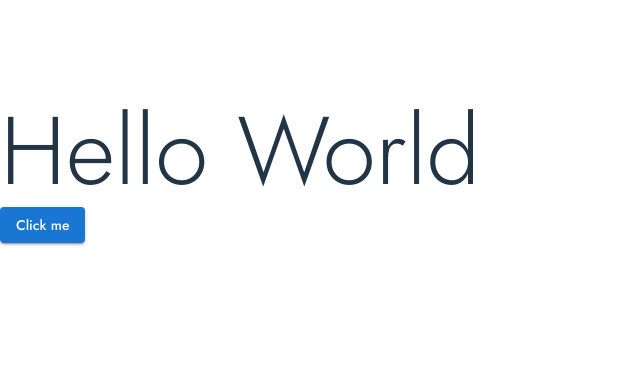
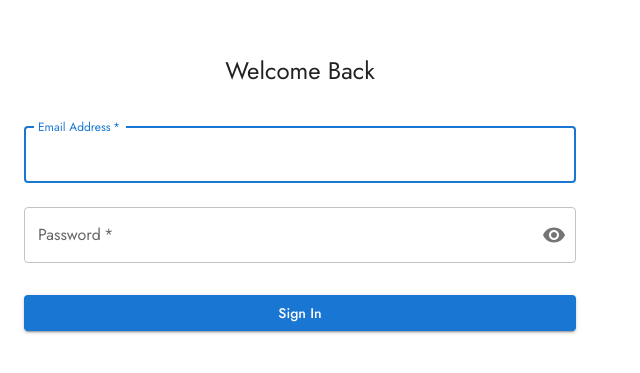
Before and after one commit to Asymptoads/MediQ, a React (Vite) app in the folder frontend/: page /login in a window 1280 px wide. Shown: the part 231-604 px from the top of the page, without its empty margins (0-640 px from the left). Built offline with nearby package versions, Linux system fonts and the light colour scheme.

Commit message:
Route for the login

```diff
--- a/frontend/package.json
+++ b/frontend/package.json
@@ -15,7 +15,9 @@
     "@mui/icons-material": "^6.3.1",
     "@mui/material": "^6.3.1",
     "react": "^18.3.1",
-    "react-dom": "^18.3.1"
+    "react-dom": "^18.3.1",
+    "react-router-dom": "^7.1.1",
+    "saas": "^1.0.0"
   },
   "devDependencies": {
     "@eslint/js": "^9.17.0",
--- a/frontend/src/App.tsx
+++ b/frontend/src/App.tsx
@@ -1,13 +1,26 @@
 import React from "react";
+import { BrowserRouter as Router, Route, Routes, Navigate } from "react-router-dom";
 import { Button, Typography } from "@mui/material";
-import theme from './theme'
+import theme from './theme';
 import { ThemeProvider } from "@mui/material/styles";
+import CssBaseline from "@mui/material/CssBaseline";
+
+// Pages
+import Login from "./components/Login/login";
+// import Home from "./pages/Home/home";  // Assuming you have a Home component
 
 const App: React.FC = () => {
     return (
         <ThemeProvider theme={theme}>
-            <Typography variant="h1">Hello World</Typography>
-            <Button variant="contained">Click me</Button>
+            <CssBaseline />
+            <Router>
+                <Routes>
+                    <Route path="/" element={<Navigate to="/home" />} />
+                    {/* <Route path="/home" element={<Home />} /> */}
+                    <Route path="/login" element={<Login />} />
+                    {/* Add other routes here */}
+                </Routes>
+            </Router>
         </ThemeProvider>
     );
 };
--- /dev/null
+++ b/frontend/src/components/Login/login.tsx
@@ -0,0 +1,103 @@
+// src/components/Login/Login.tsx
+import React, { useState } from 'react';
+import {
+  Container,
+  Box,
+  TextField,
+  Button,
+  Typography,
+  IconButton,
+  InputAdornment,
+} from '@mui/material';
+import { Visibility, VisibilityOff } from '@mui/icons-material';
+
+const Login = () => {
+  const [credentials, setCredentials] = useState({
+    email: '',
+    password: '',
+  });
+  const [showPassword, setShowPassword] = useState(false);
+
+  const handleChange = (e: React.ChangeEvent<HTMLInputElement>) => {
+    const { name, value } = e.target;
+    setCredentials(prev => ({
+      ...prev,
+      [name]: value
+    }));
+  };
+
+  const handleSubmit = (e: React.FormEvent) => {
+    e.preventDefault();
+    // Add your login logic here
+    console.log('Login attempt:', credentials);
+  };
+
+  return (
+    <Container maxWidth="sm">
+      <Box
+        sx={{
+          marginTop: 8,
+          display: 'flex',
+          flexDirection: 'column',
+          alignItems: 'center',
+        }}
+      >
+        <Typography component="h1" variant="h5">
+          Welcome Back
+        </Typography>
+
+        <Box component="form" onSubmit={handleSubmit} sx={{ mt: 3 }}>
+          <TextField
+            margin="normal"
+            required
+            fullWidth
+            id="email"
+            label="Email Address"
+            name="email"
+            autoComplete="email"
+            autoFocus
+            value={credentials.email}
+            onChange={handleChange}
+          />
+
+          <TextField
+            margin="normal"
+            required
+            fullWidth
+            name="password"
+            label="Password"
+            type={showPassword ? 'text' : 'password'}
+            id="password"
+            autoComplete="current-password"
+            value={credentials.password}
+            onChange={handleChange}
+            InputProps={{
+              endAdornment: (
+                <InputAdornment position="end">
+                  <IconButton
+                    aria-label="toggle password visibility"
+                    onClick={() => setShowPassword(!showPassword)}
+                    edge="end"
+                  >
+                    {showPassword ? <VisibilityOff /> : <Visibility />}
+                  </IconButton>
+                </InputAdornment>
+              ),
+            }}
+          />
+
+          <Button
+            type="submit"
+            fullWidth
+            variant="contained"
+            sx={{ mt: 3, mb: 2 }}
+          >
+            Sign In
+          </Button>
+        </Box>
+      </Box>
+    </Container>
+  );
+};
+
+export default Login;
--- /dev/null
+++ b/frontend/src/pages/Login/login.tsx
@@ -0,0 +1,103 @@
+// src/components/Login/Login.tsx
+import React, { useState } from 'react';
+import {
+  Container,
+  Box,
+  TextField,
+  Button,
+  Typography,
+  IconButton,
+  InputAdornment,
+} from '@mui/material';
+import { Visibility, VisibilityOff } from '@mui/icons-material';
+
+const Login = () => {
+  const [credentials, setCredentials] = useState({
+    email: '',
+    password: '',
+  });
+  const [showPassword, setShowPassword] = useState(false);
+
+  const handleChange = (e: React.ChangeEvent<HTMLInputElement>) => {
+    const { name, value } = e.target;
+    setCredentials(prev => ({
+      ...prev,
+      [name]: value
+    }));
+  };
+
+  const handleSubmit = (e: React.FormEvent) => {
+    e.preventDefault();
+    // Add your login logic here
+    console.log('Login attempt:', credentials);
+  };
+
+  return (
+    <Container maxWidth="sm">
+      <Box
+        sx={{
+          marginTop: 8,
+          display: 'flex',
+          flexDirection: 'column',
+          alignItems: 'center',
+        }}
+      >
+        <Typography component="h1" variant="h5">
+          Welcome Back
+        </Typography>
+
+        <Box component="form" onSubmit={handleSubmit} sx={{ mt: 3 }}>
+          <TextField
+            margin="normal"
+            required
+            fullWidth
+            id="email"
+            label="Email Address"
+            name="email"
+            autoComplete="email"
+            autoFocus
+            value={credentials.email}
+            onChange={handleChange}
+          />
+
+          <TextField
+            margin="normal"
+            required
+            fullWidth
+            name="password"
+            label="Password"
+            type={showPassword ? 'text' : 'password'}
+            id="password"
+            autoComplete="current-password"
+            value={credentials.password}
+            onChange={handleChange}
+            InputProps={{
+              endAdornment: (
+                <InputAdornment position="end">
+                  <IconButton
+                    aria-label="toggle password visibility"
+                    onClick={() => setShowPassword(!showPassword)}
+                    edge="end"
+                  >
+                    {showPassword ? <VisibilityOff /> : <Visibility />}
+                  </IconButton>
+                </InputAdornment>
+              ),
+            }}
+          />
+
+          <Button
+            type="submit"
+            fullWidth
+            variant="contained"
+            sx={{ mt: 3, mb: 2 }}
+          >
+            Sign In
+          </Button>
+        </Box>
+      </Box>
+    </Container>
+  );
+};
+
+export default Login;
```
Also changed, not shown: frontend/src/pages/Home/home.scss (added), frontend/src/pages/Home/home.tsx (added), frontend/src/pages/Login/login.scss (added), 1 other file (tests, documents, lock files or other folders).
